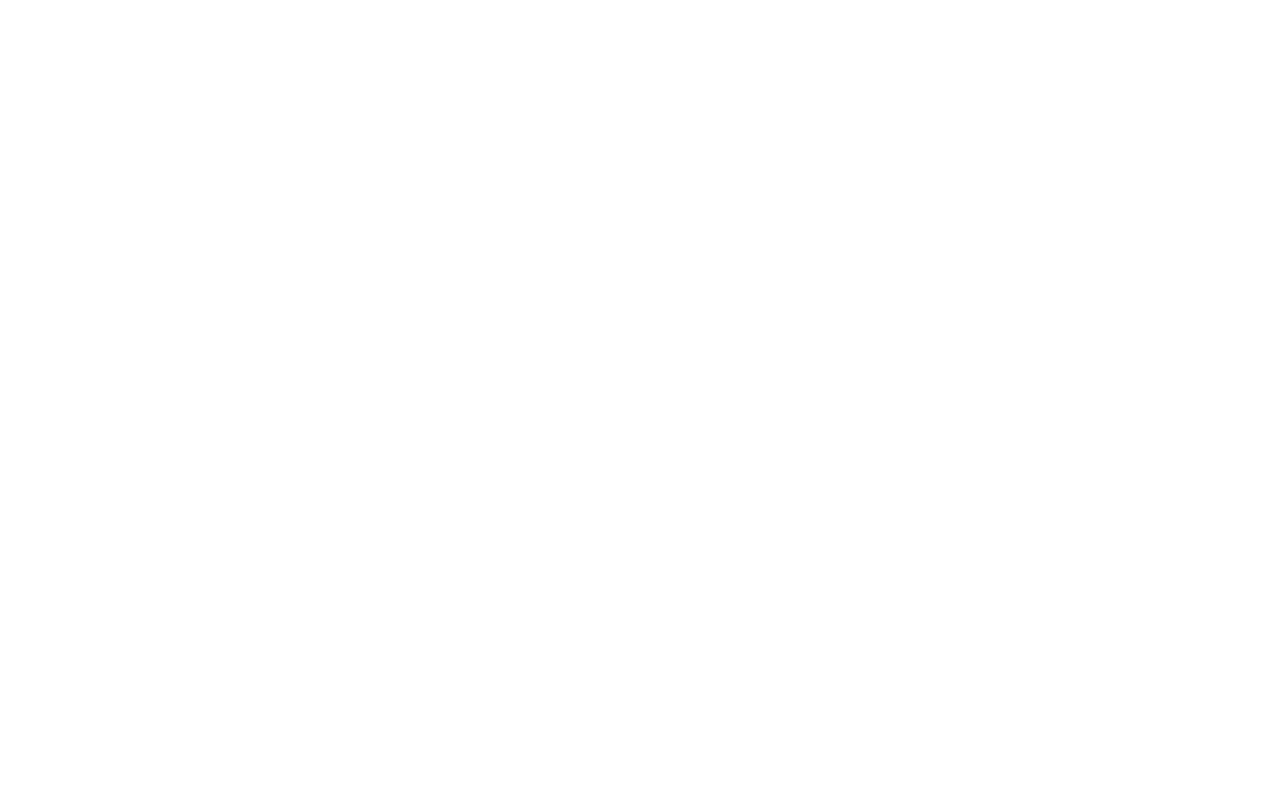
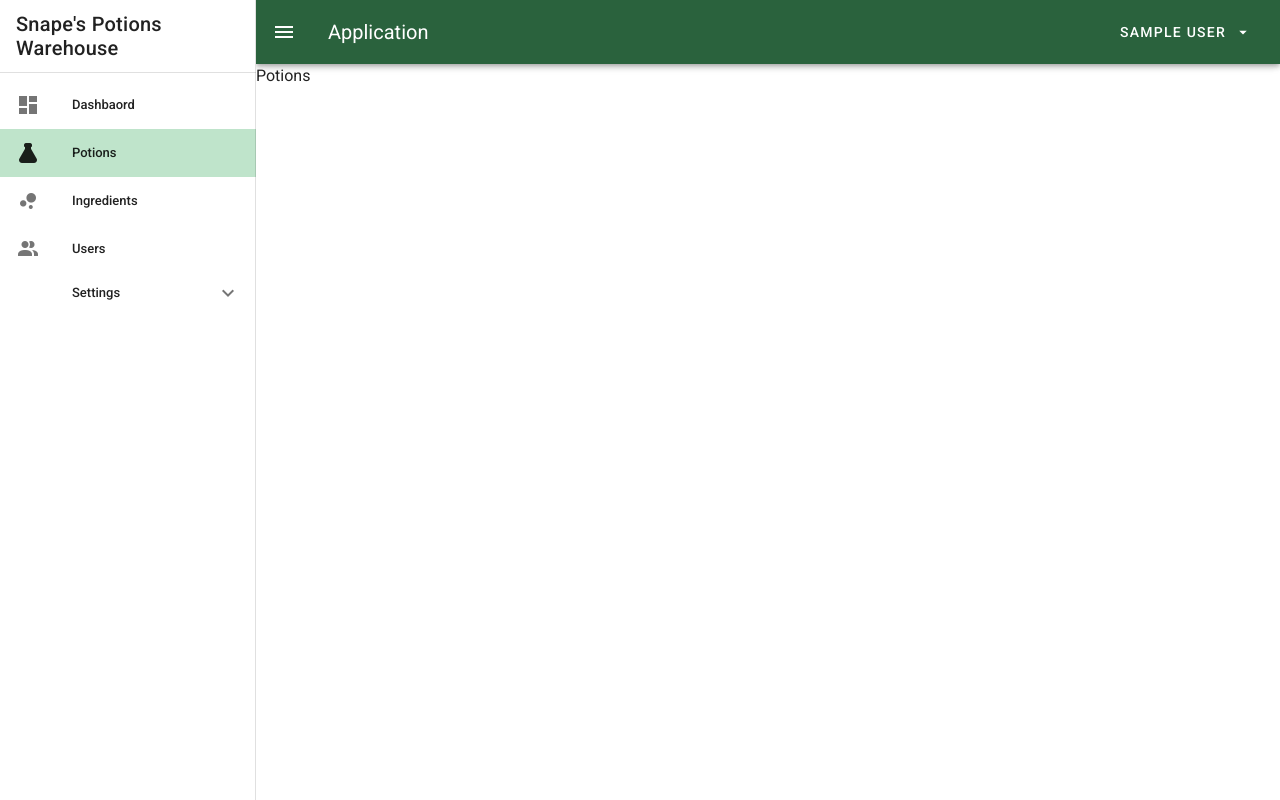
Before and after one commit to clzola/snapes-potions-warehouse-admin, a Vue app: page /potions in a window 1280 px wide. Built offline with nearby package versions, Linux system fonts and the light colour scheme; sample sign-in values are in the browser's storage.

Commit message:
Adds empty Potins page

```diff
--- a/src/admin/Menu.vue
+++ b/src/admin/Menu.vue
@@ -3,7 +3,8 @@
     <MenuHeader></MenuHeader>
     <v-divider></v-divider>
     <v-list dense>
-      <MenuItem icon="mdi-flask-empty" title="Potions"></MenuItem>
+      <MenuItem icon="mdi-view-dashboard" title="Dashbaord" href="/"></MenuItem>
+      <MenuItem icon="mdi-flask-empty" title="Potions" href="/potions"></MenuItem>
       <MenuItem icon="mdi-chart-bubble" title="Ingredients"></MenuItem>
       <MenuItem icon="mdi-account-multiple" title="Users"></MenuItem>
 
--- a/src/admin/MenuItem.vue
+++ b/src/admin/MenuItem.vue
@@ -1,5 +1,5 @@
 <template>
-  <v-list-item link>
+  <v-list-item :to="href" active-class="active-link">
     <v-list-item-action>
       <v-icon>{{ icon }}</v-icon>
     </v-list-item-action>
@@ -12,6 +12,12 @@
 <script>
 export default {
   name: 'app-menu-item',
-  props: ['icon', 'title']
+  props: ['icon', 'title', 'href']
 }
 </script>
+
+<style lang="sass" scoped>
+.active-link
+  background-color: #06ff5b2b
+  color: #1a472a
+</style>
--- /dev/null
+++ b/src/potions/PotionsPage.vue
@@ -0,0 +1,9 @@
+<template>
+  <div>Potions</div>
+</template>
+
+<script>
+export default {
+
+}
+</script>
```
Also changed, not shown: src/router/index.js (+3 -4 lines).
